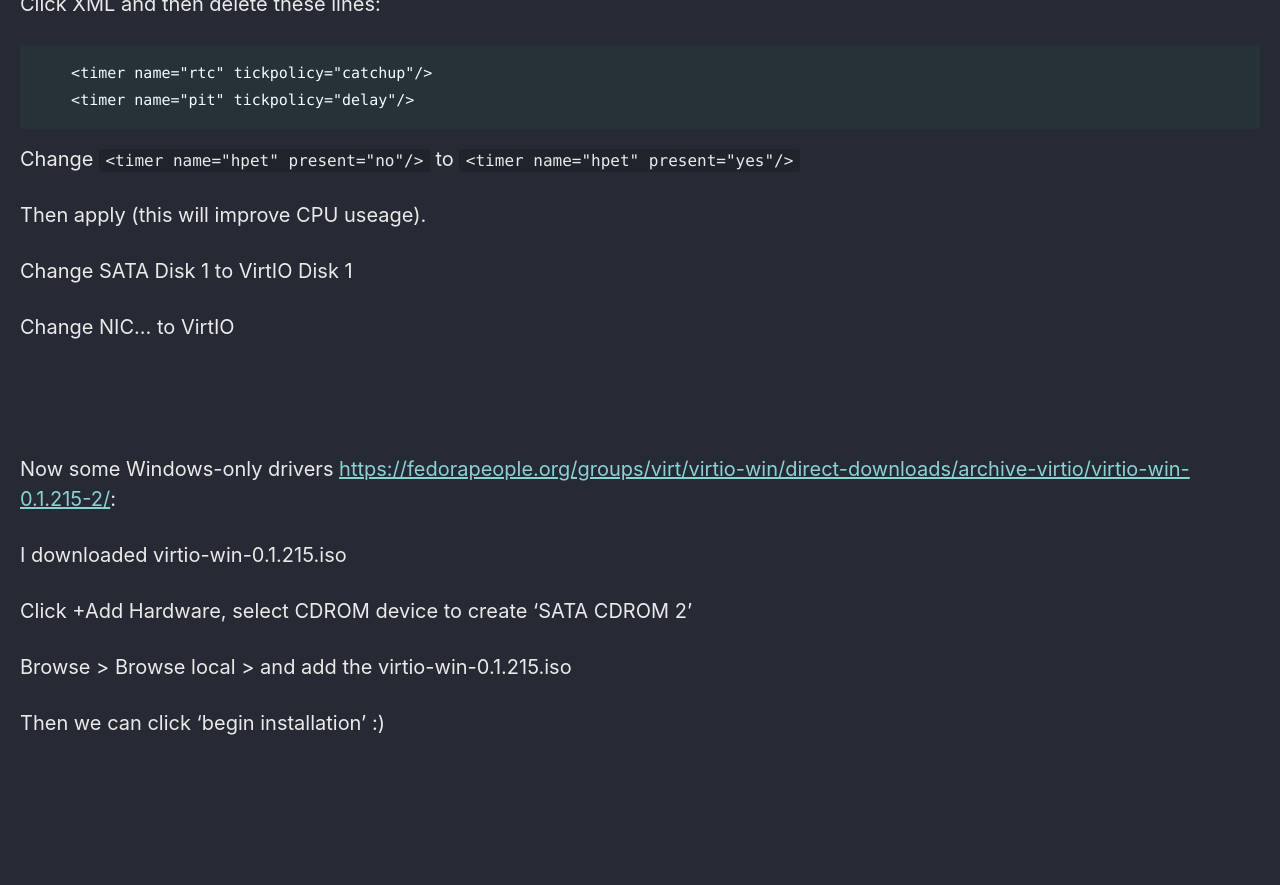
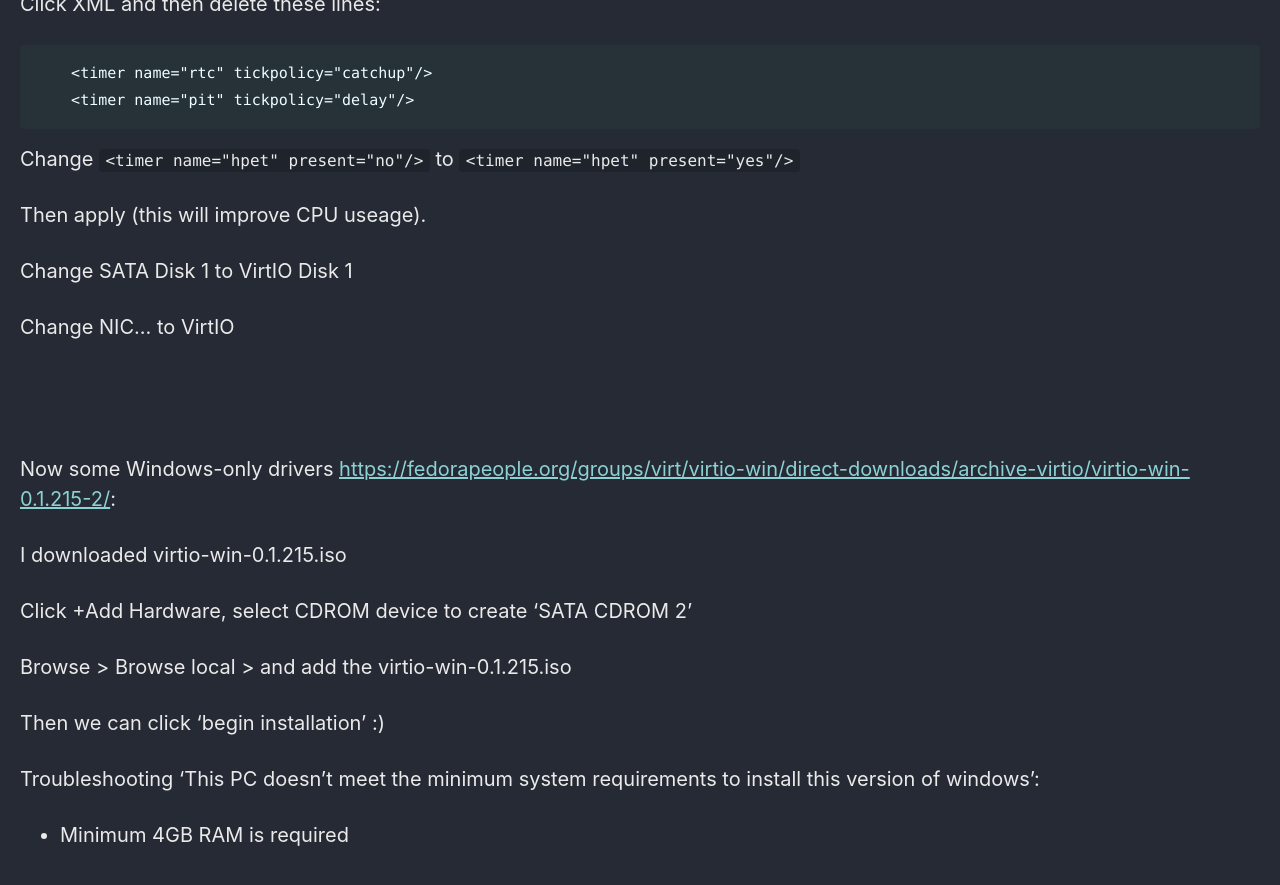
Before and after one commit to Connor-McCartney/Connor-McCartney.github.io, a Jekyll site: the page built from _pages/misc/qemu.md, in a window 1280 px wide and 900 px high, scrolled down 1365 px. Shown: the top 885 px of the window. Built offline with Jekyll 4.4.1, drawn with Linux system fonts in a browser that asks for light colours; cached includes are drawn as plain includes; before the commit the page ends 2159 px from its top, so only the background shows below that.

Commit message:
Update qemu.md

```diff
--- a/_pages/misc/qemu.md
+++ b/_pages/misc/qemu.md
@@ -82,3 +82,8 @@ Click +Add Hardware, select CDROM device to create 'SATA CDROM 2'
 Browse > Browse local > and add the virtio-win-0.1.215.iso
 
 Then we can click 'begin installation' :)
+
+
+Troubleshooting 'This PC doesn't meet the minimum system requirements to install this version of windows':
+
+* Minimum 4GB RAM is required
```
